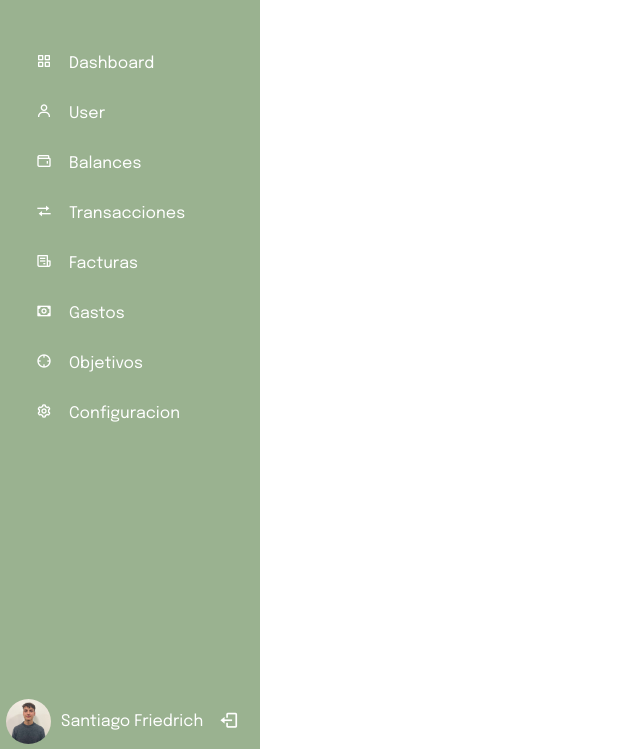
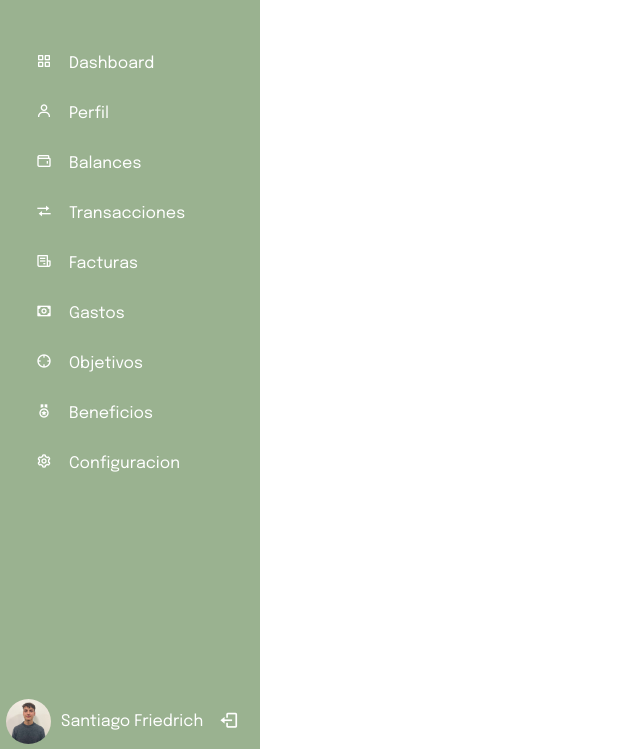
Before and after one commit to santiclfriedrich/MangoCash, a website built with Vite: page src/components/side-nav/side-nav.html in a window 1280 px wide. Shown: the part 51-800 px from the top of the page, without its empty margins (0-640 px from the left). Built offline with nearby package versions, Linux system fonts and the light colour scheme.

Commit message:
Arreglos Nav

```diff
--- a/src/components/side-nav/side-nav.html
+++ b/src/components/side-nav/side-nav.html
@@ -22,7 +22,7 @@
 
         <ul class="nav_list">
             <li>
-                <a href="#">
+                <a href="">
                     <i class='bx bx-grid-alt' ></i>
                     <span class="links_name">Dashboard</span>
                 </a>
@@ -31,7 +31,7 @@
             <li>
                 <a href="#">
                     <i class='bx bx-user'></i>
-                    <span class="links_name">User</span>
+                    <span class="links_name">Perfil</span>
                 </a>
                 <!-- <span class="tooltip">Dashboard</span> -->
             </li>
@@ -70,6 +70,13 @@
                 </a>
                 <!-- <span class="tooltip">Dashboard</span> -->
             </li>
+             <li>
+                <a href="#">
+                    <i class='bx bx-medal'></i>
+                    <span class="links_name">Beneficios</span>
+                </a>
+                <!-- <span class="tooltip">Dashboard</span> -->
+            </li>
             <li>
                 <a href="#">
                     <i class='bx bx-cog'></i>
```
